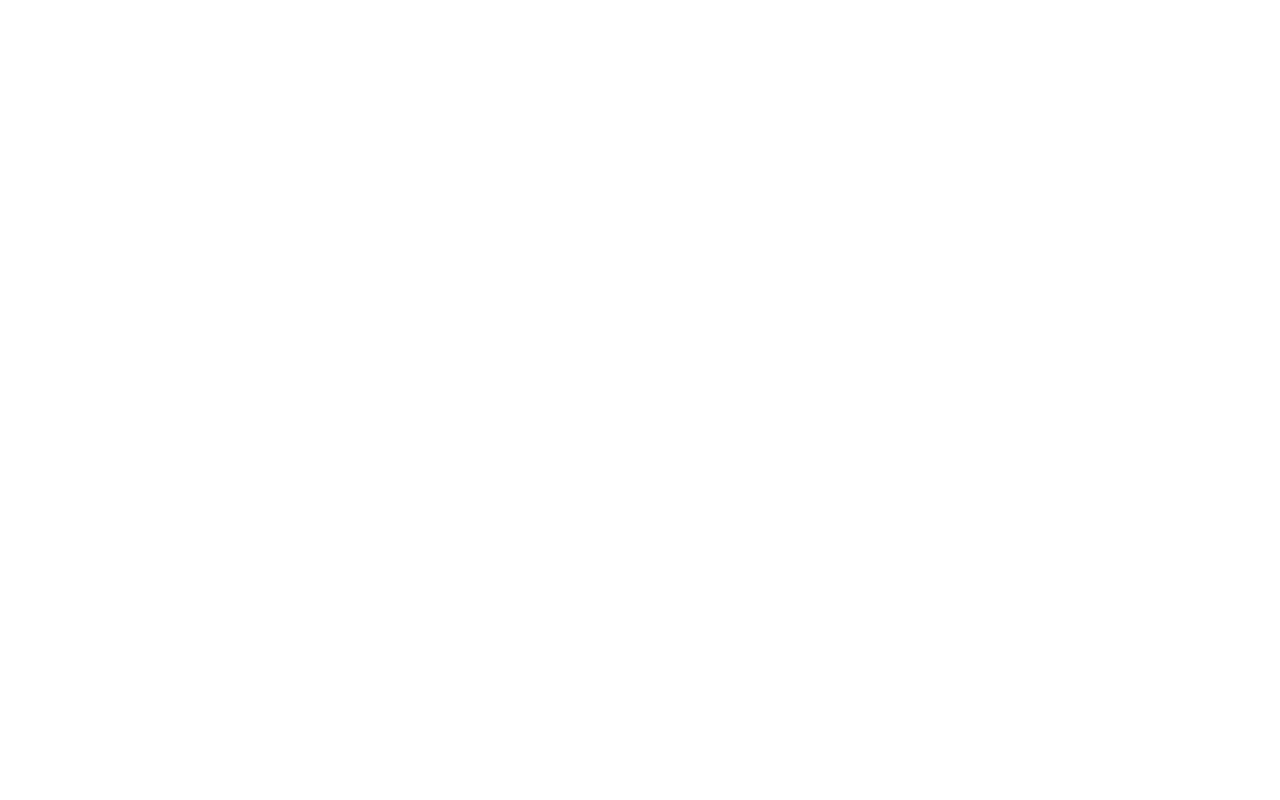
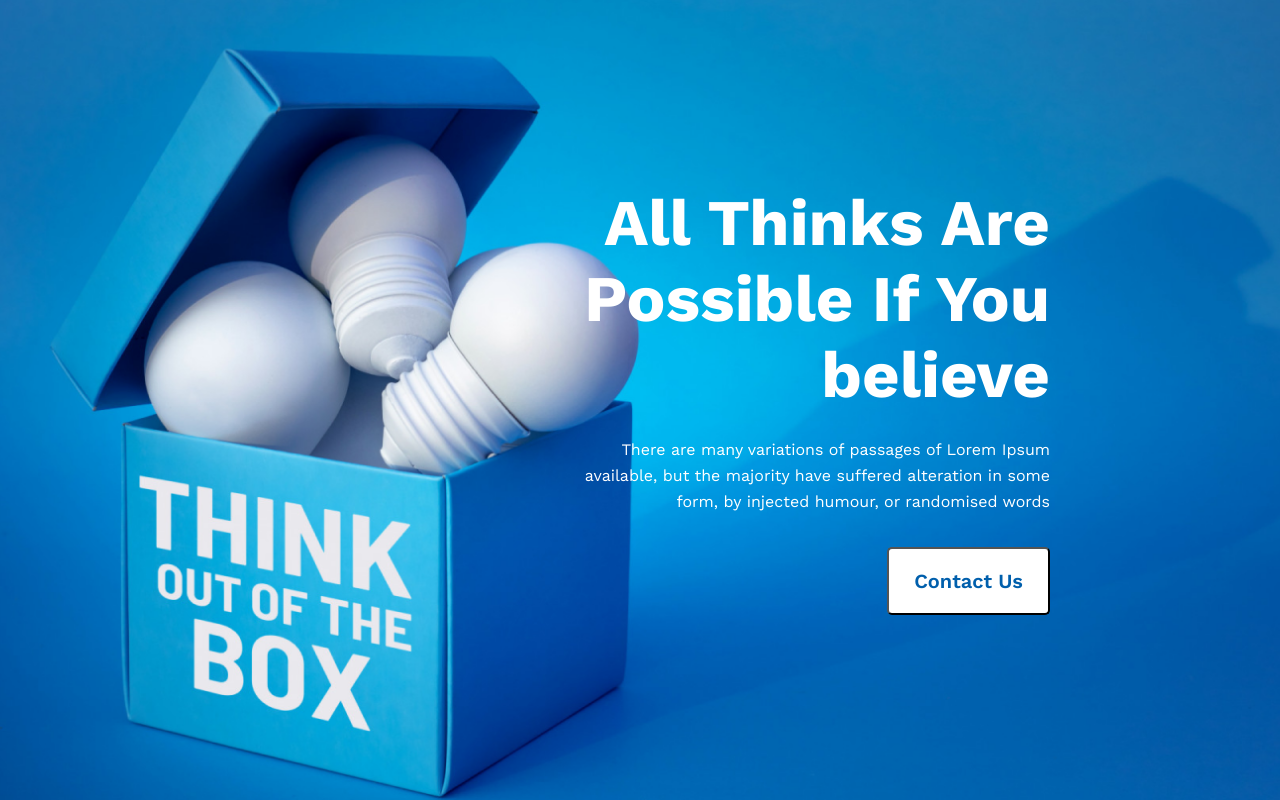
Before and after one commit to adnanakhlas-dev/think-outside-of-the-box, a plain HTML site: page index.html in a window 1280 px wide. Drawn offline with nearby package versions, Linux system fonts and the light colour scheme.

Commit message:
header section done

```diff
--- a/index.html
+++ b/index.html
@@ -1,11 +1,21 @@
 <!DOCTYPE html>
 <html lang="en">
+
 <head>
     <meta charset="UTF-8">
     <meta name="viewport" content="width=device-width, initial-scale=1.0">
     <title>Think Outside of the Box</title>
+    <link rel="stylesheet" href="./styles/main.css">
 </head>
+
 <body>
+    <header class="header">
+        <section class="banner">
+                <h1 class="web-title">All Thinks Are Possible If You believe</h1>
+                <p class="section-description">There are many variations of passages of Lorem Ipsum available, but the majority have suffered alteration in some form, by injected humour, or randomised words</p>
+                <button class="btn-primary">Contact Us</button>
+        </section>
+    </header>
+</body>
 
-</body>
 </html>
--- a/styles/main.css
+++ b/styles/main.css
@@ -0,0 +1,55 @@
+/* google font work sans */
+@import url('https://fonts.googleapis.com/css2?family=Work+Sans:wght@400;600;700&display=swap');
+
+* {
+    margin: 0;
+    padding: 0;
+    font-family: 'Work Sans', sans-serif;
+    box-sizing: border-box;
+}
+
+.container {
+    width: 1600px;
+    margin: auto;
+}
+
+.btn-primary {
+    border-radius: 5px;
+    background: #FFF;
+    color: #005FAC;
+    font-size: 20px;
+    font-weight: 600;
+    padding: 20px 25px;
+}
+
+/* header section style */
+.header {
+    height: 800px;
+    background-image: url('../images/banner/banner3.png');
+    background-repeat: no-repeat;
+    background-position: center;
+    background-size: cover;
+    text-align: right;
+    display: flex;
+    justify-content: right;
+    align-items: center;
+    padding-right: 230px;
+}
+
+.banner {
+    width: 500px;
+}
+
+.web-title {
+    color: #FFF;
+    font-size: 65px;
+    font-weight: 700;
+}
+
+.section-description {
+    color: #FFF;
+    font-size: 16px;
+    font-weight: 400;
+    line-height: 26px;
+    margin: 24px 0 32px 0;
+}
```
